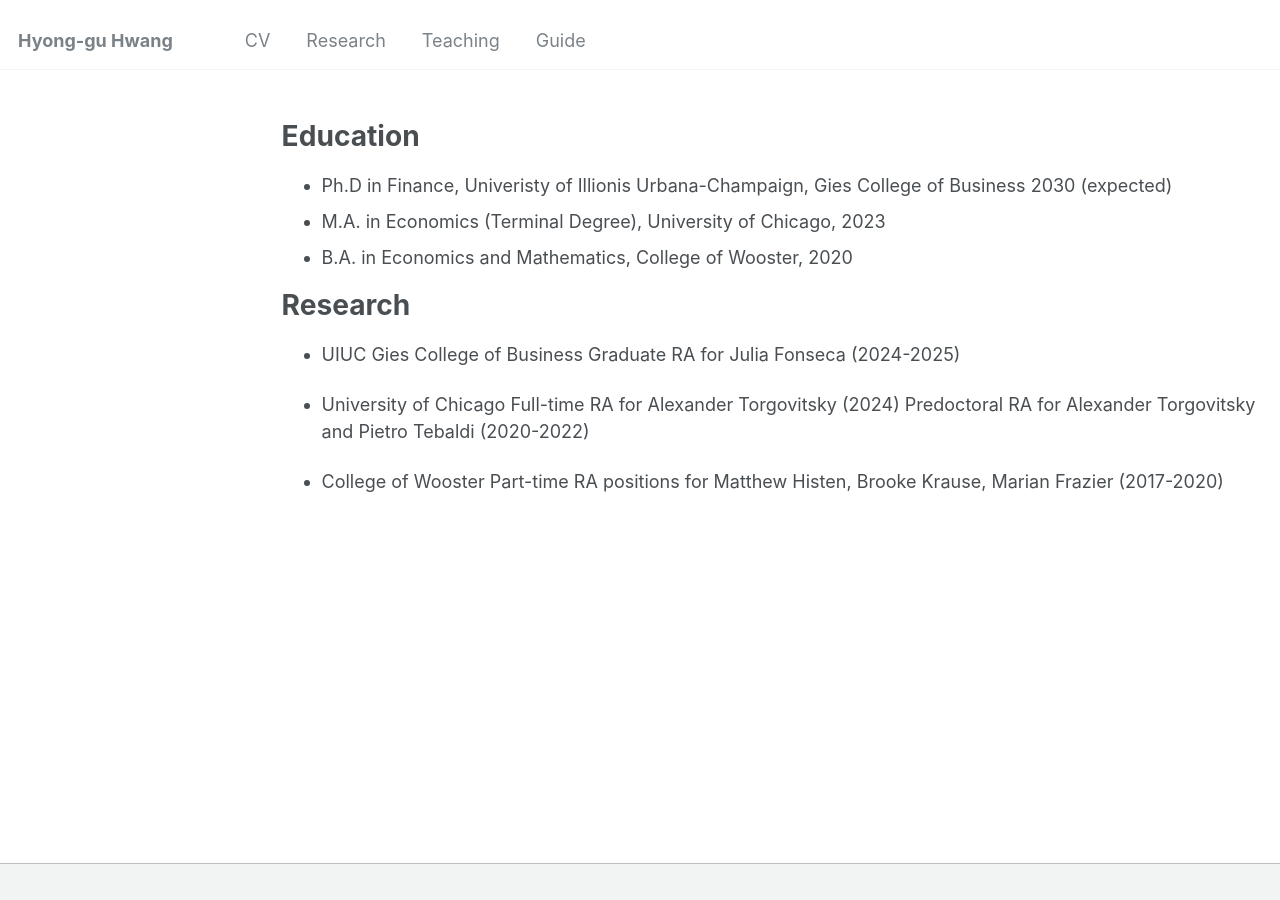
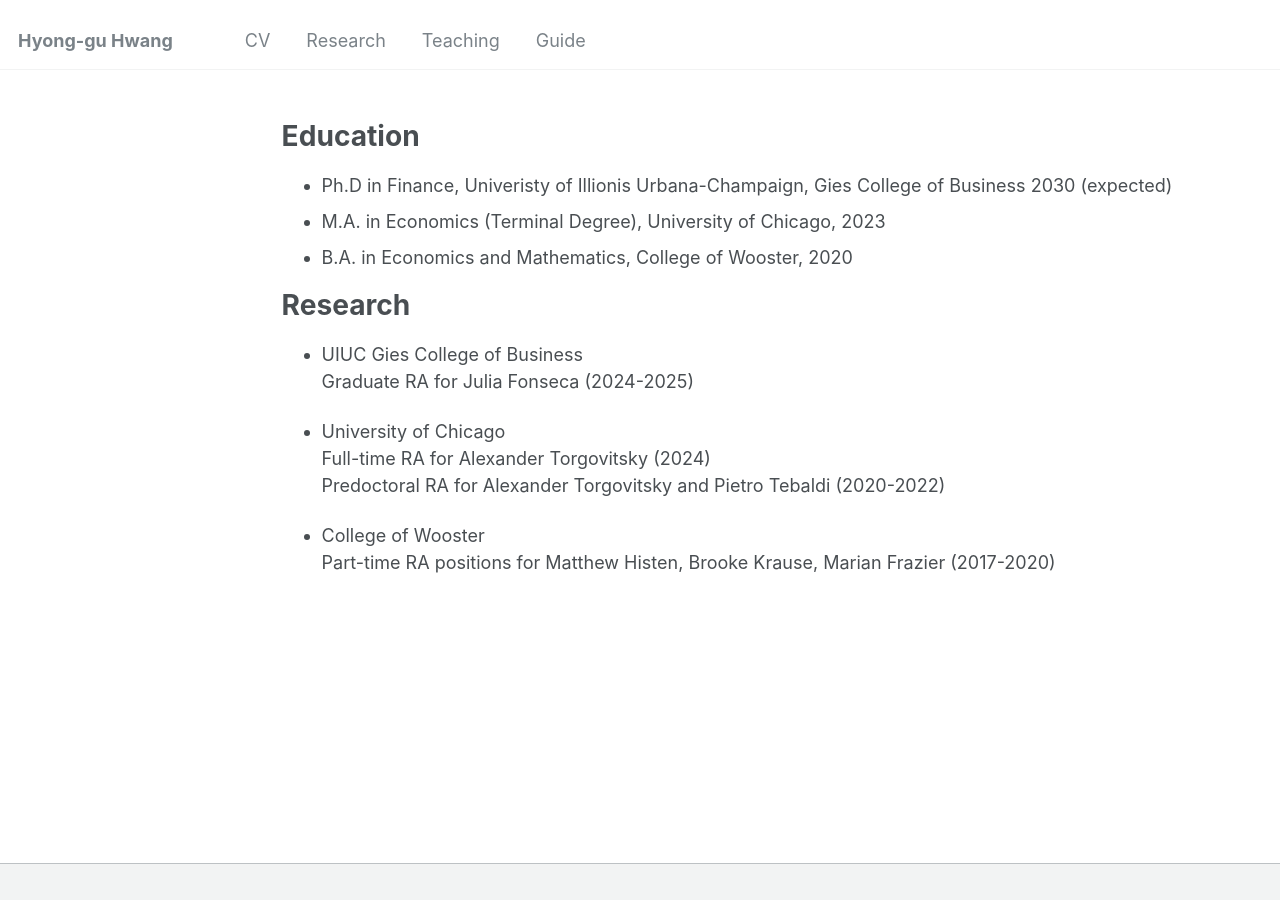
Before and after one commit to hyonggu-hwang/hyonggu-hwang.github.io, a Jekyll site: the page built from _pages/cv.md, in a window 1280 px wide. Built offline with Jekyll 4.4.1, drawn with Linux system fonts in a browser that asks for light colours.

Commit message:
line break in cv page

```diff
--- a/_pages/cv.md
+++ b/_pages/cv.md
@@ -17,12 +17,12 @@ Education
 
 Research
 ======
-* UIUC Gies College of Business
+* UIUC Gies College of Business<br>
   Graduate RA for Julia Fonseca (2024-2025)
 
-* University of Chicago
-  Full-time RA for Alexander Torgovitsky (2024)
+* University of Chicago<br>
+  Full-time RA for Alexander Torgovitsky (2024)<br>
   Predoctoral RA for Alexander Torgovitsky and Pietro Tebaldi (2020-2022)
 
-* College of Wooster
+* College of Wooster<br>
   Part-time RA positions for Matthew Histen, Brooke Krause, Marian Frazier (2017-2020)
```
